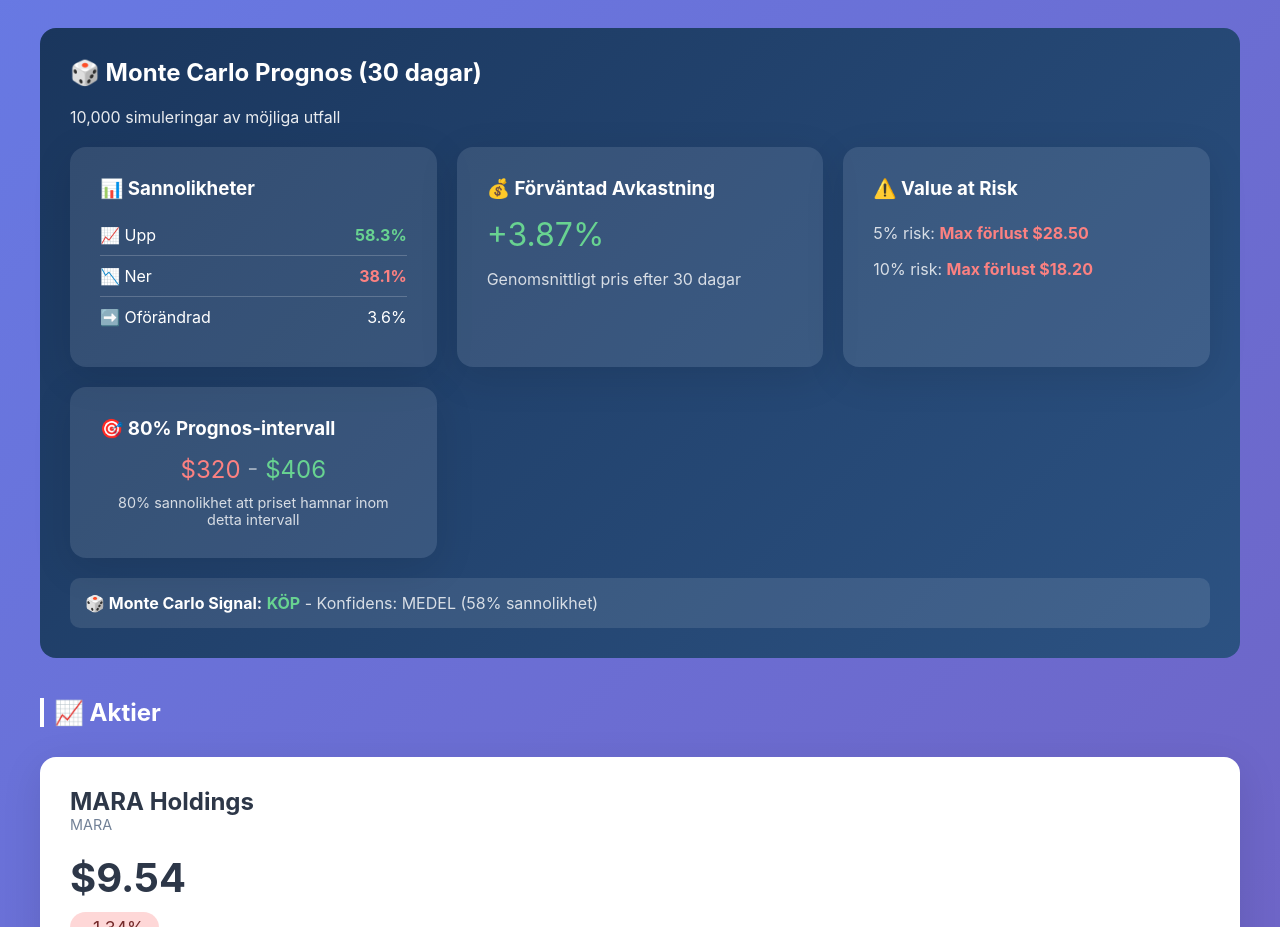
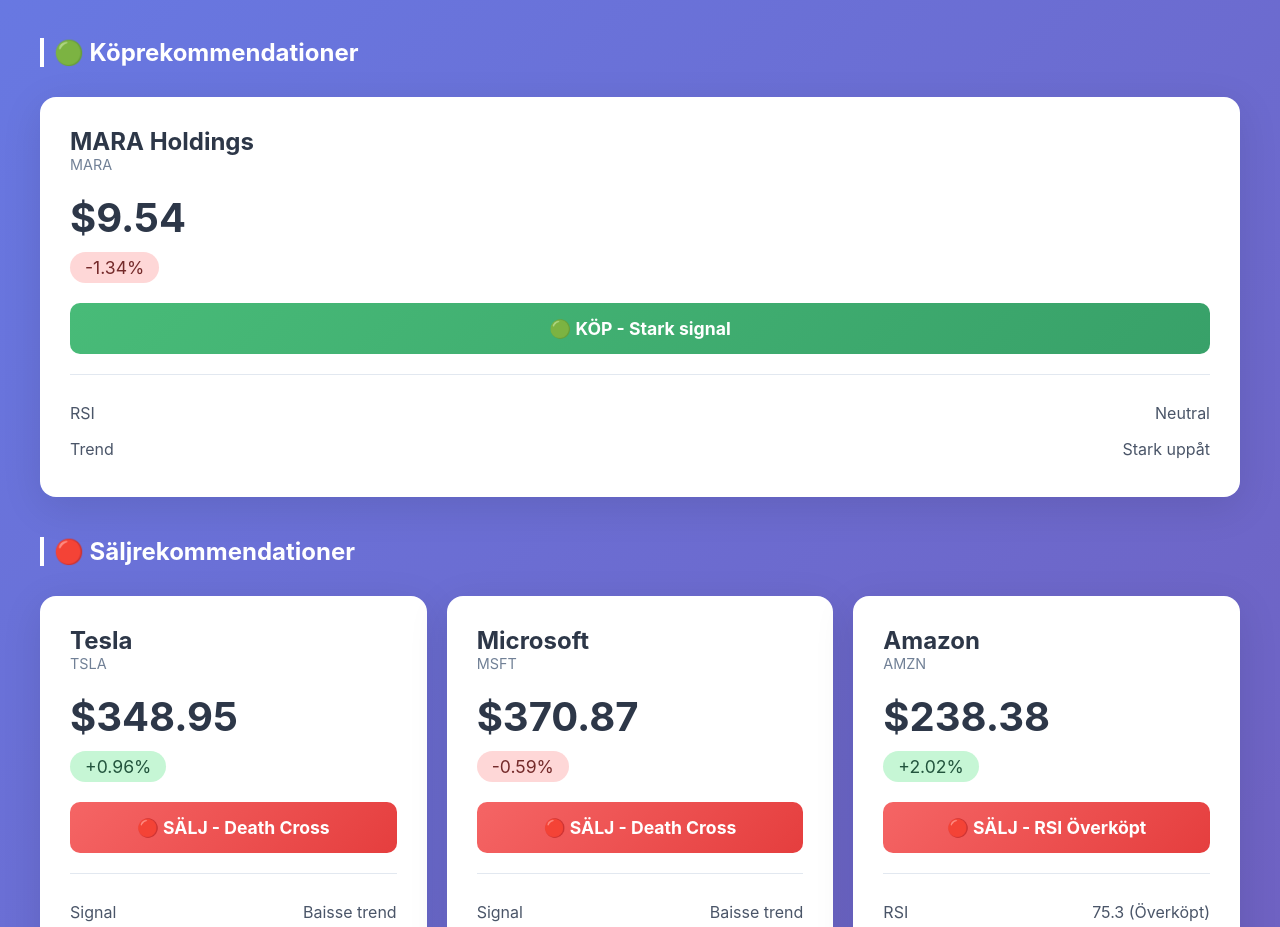
Before and after one commit to harryforssell/Aktiebot, a plain HTML site: page index.html in a window 1280 px wide. Shown: the part 575-1502 px from the top of the page. Drawn offline with Linux system fonts and the light colour scheme.

Commit message:
Add files via upload

```diff
--- a/index.html
+++ b/index.html
@@ -172,70 +172,7 @@
             <div class="alert-item">⚠️ <strong>SQ</strong> - Ingen data tillgänglig (kontrollera ticker)</div>
         </div>
 
-        <div class="mc-section" style="background: linear-gradient(135deg, #1a365d, #2c5282); border-radius: 16px; padding: 30px; margin: 30px 0; color: white;">
-            <h2 style="margin-bottom: 20px;">🎲 Monte Carlo Prognos (30 dagar)</h2>
-            <p style="opacity: 0.9; margin-bottom: 20px;">10,000 simuleringar av möjliga utfall</p>
-
-            <div class="grid" style="margin-top: 20px;">
-                <div class="card" style="background: rgba(255,255,255,0.1); color: white;">
-                    <h3>📊 Sannolikheter</h3>
-                    <div style="margin-top: 15px;">
-                        <div style="display: flex; justify-content: space-between; padding: 10px 0; border-bottom: 1px solid rgba(255,255,255,0.2);">
-                            <span>📈 Upp</span>
-                            <span style="color: #68d391; font-weight: bold;">58.3%</span>
-                        </div>
-                        <div style="display: flex; justify-content: space-between; padding: 10px 0; border-bottom: 1px solid rgba(255,255,255,0.2);">
-                            <span>📉 Ner</span>
-                            <span style="color: #fc8181; font-weight: bold;">38.1%</span>
-                        </div>
-                        <div style="display: flex; justify-content: space-between; padding: 10px 0;">
-                            <span>➡️ Oförändrad</span>
-                            <span>3.6%</span>
-                        </div>
-                    </div>
-                </div>
-
-                <div class="card" style="background: rgba(255,255,255,0.1); color: white;">
-                    <h3>💰 Förväntad Avkastning</h3>
-                    <div style="font-size: 2em; margin: 15px 0; color: #68d391;">+3.87%</div>
-                    <p style="opacity: 0.8;">Genomsnittligt pris efter 30 dagar</p>
-                </div>
-
-                <div class="card" style="background: rgba(255,255,255,0.1); color: white;">
-                    <h3>⚠️ Value at Risk</h3>
-                    <div style="margin-top: 15px;">
-                        <div style="padding: 8px 0;">
-                            <span style="opacity: 0.8;">5% risk:</span>
-                            <span style="color: #fc8181; font-weight: bold;">Max förlust $28.50</span>
-                        </div>
-                        <div style="padding: 8px 0;">
-                            <span style="opacity: 0.8;">10% risk:</span>
-                            <span style="color: #fc8181; font-weight: bold;">Max förlust $18.20</span>
-                        </div>
-                    </div>
-                </div>
-
-                <div class="card" style="background: rgba(255,255,255,0.1); color: white;">
-                    <h3>🎯 80% Prognos-intervall</h3>
-                    <div style="margin-top: 15px; text-align: center;">
-                        <div style="font-size: 1.5em; margin: 10px 0;">
-                            <span style="color: #fc8181;">$320</span>
-                            <span style="opacity: 0.5;"> - </span>
-                            <span style="color: #68d391;">$406</span>
-                        </div>
-                        <p style="opacity: 0.8; font-size: 0.9em;">80% sannolikhet att priset hamnar inom detta intervall</p>
-                    </div>
-                </div>
-            </div>
-
-            <div style="margin-top: 20px; padding: 15px; background: rgba(255,255,255,0.1); border-radius: 10px;">
-                <strong>🎲 Monte Carlo Signal:</strong>
-                <span style="color: #68d391; font-weight: bold;">KÖP</span>
-                <span style="opacity: 0.8;">- Konfidens: MEDEL (58% sannolikhet)</span>
-            </div>
-        </div>
-
-        <h2 class="section-title">📈 Aktier</h2>
+        <h2 class="section-title">🟢 Köprekommendationer</h2>
         <div class="grid">
             <div class="card">
                 <div class="card-header">
```
